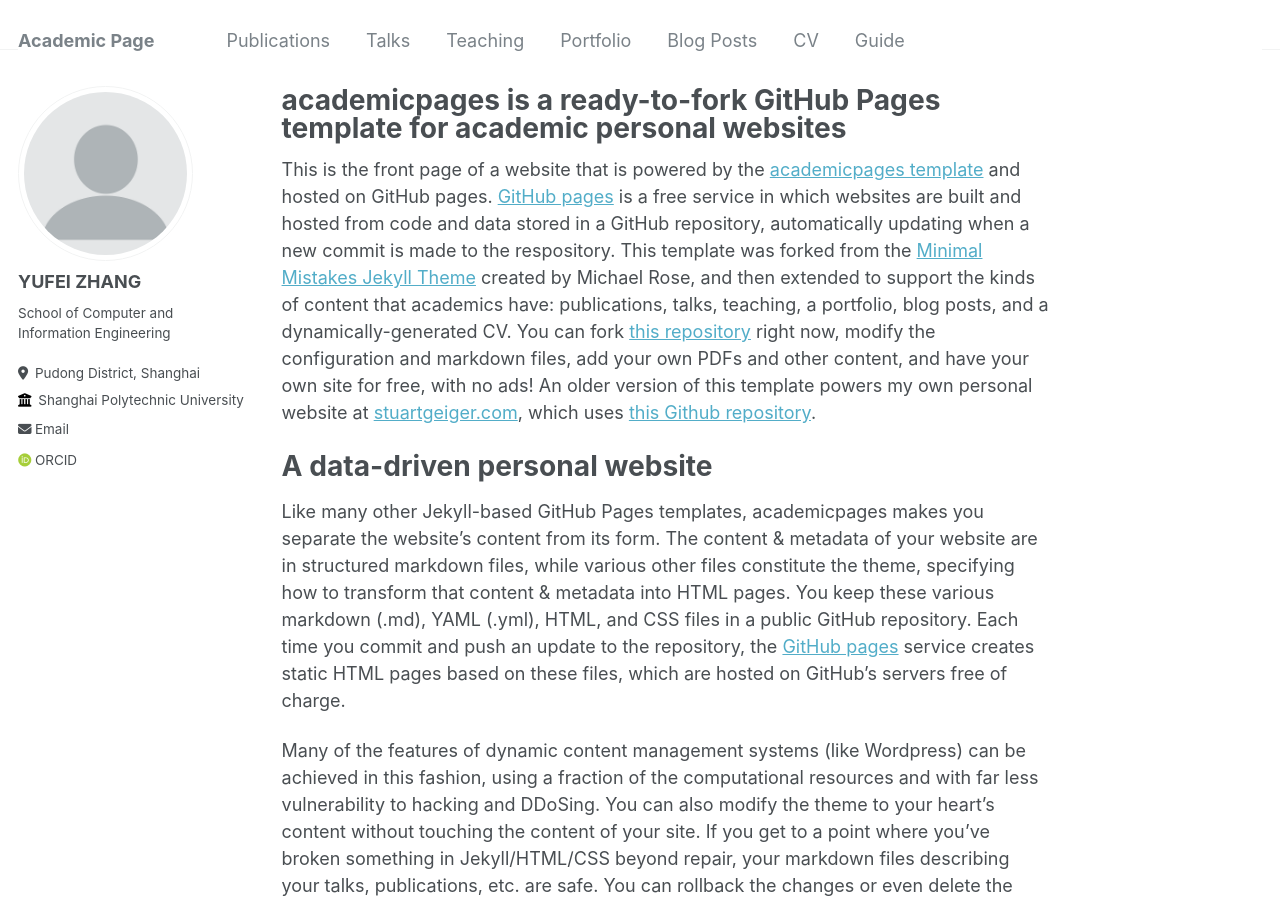
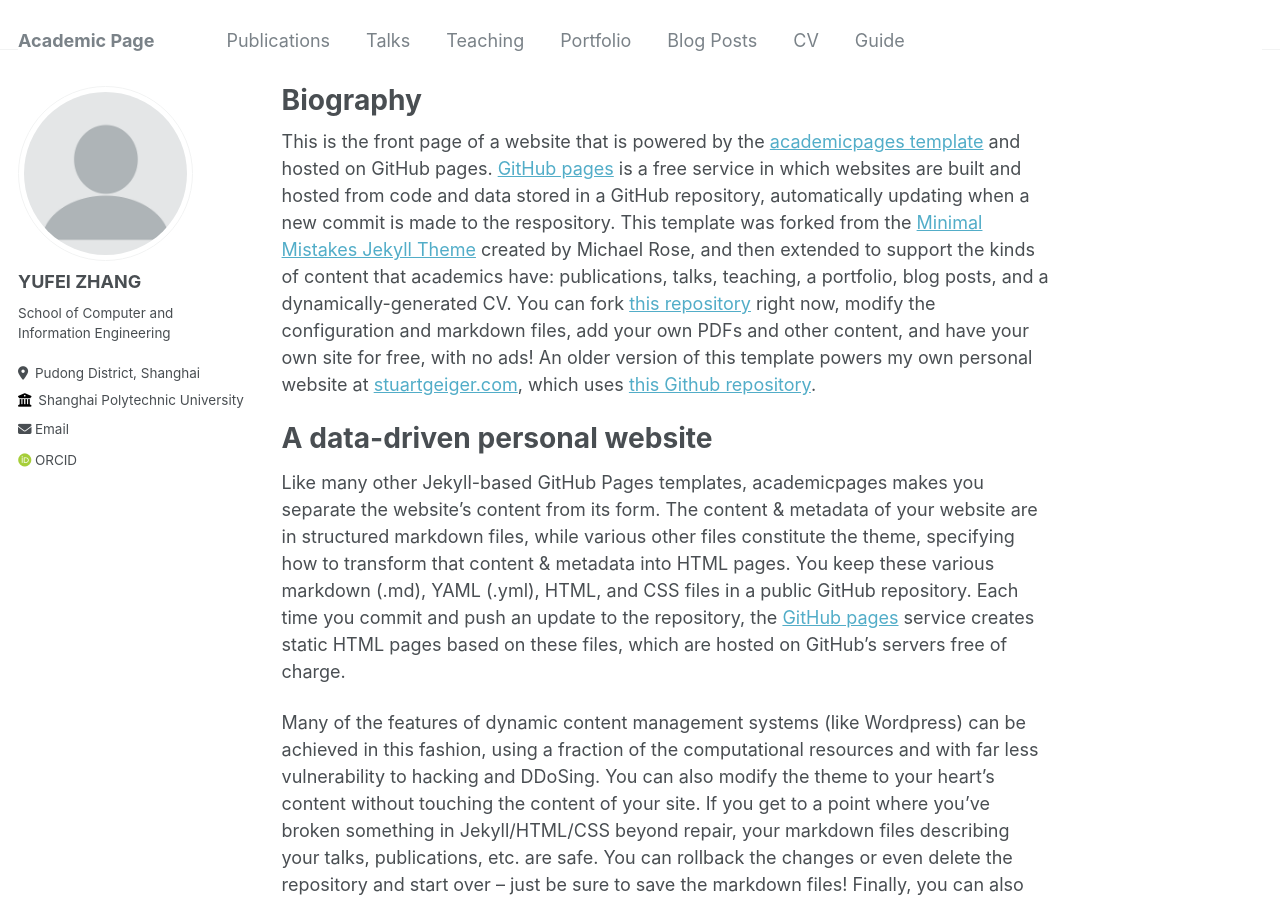
Before and after one commit to yfyaya/yfyaya.github.io, a Jekyll site: the page built from _pages/about.md, in a window 1280 px wide and 900 px high. Built offline with Jekyll 4.4.1, drawn with Linux system fonts in a browser that asks for light colours; some web fonts are replaced.

Commit message:
Update about.md

```diff
--- a/_pages/about.md
+++ b/_pages/about.md
@@ -1,6 +1,6 @@
 ---
 permalink: /
-title: "academicpages is a ready-to-fork GitHub Pages template for academic personal websites"
+title: "Biography"
 author_profile: true
 redirect_from:
   - /about/
```
